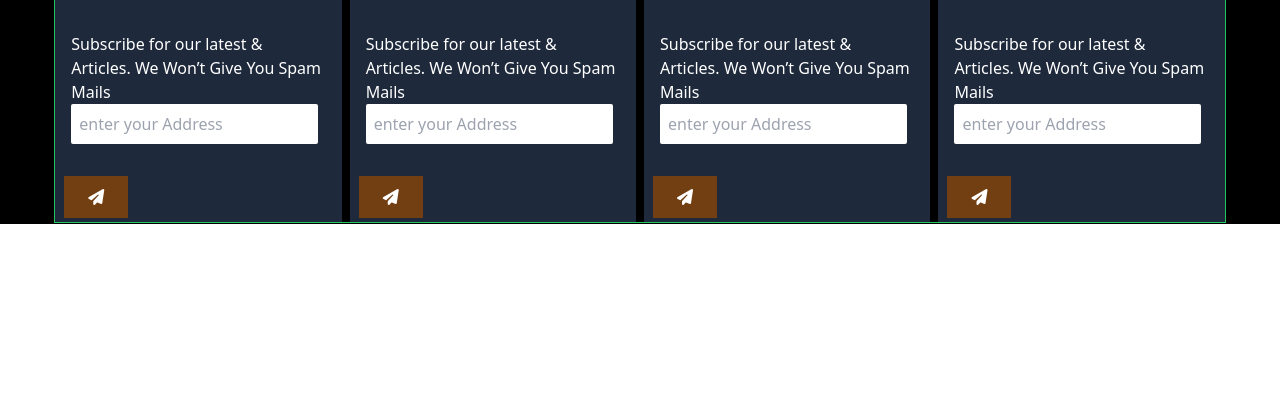
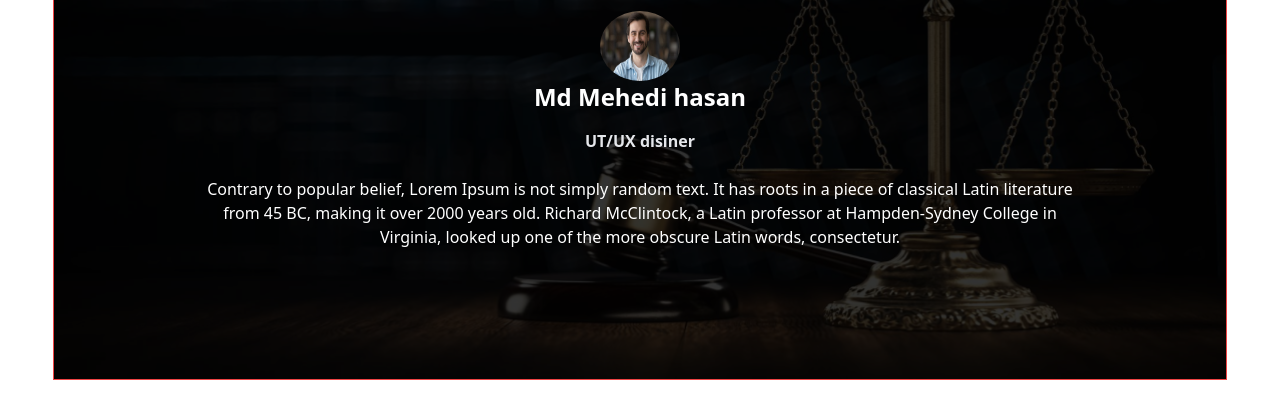
Before and after one commit to Mehedi-hasan-code10/tailwind-css-repo, a plain HTML site: page index.html in a window 1280 px wide. Shown: the part 2722-3141 px from the top of the page. Before the commit the page ends 2946 px from the top, so only its background shows below. Drawn offline with nearby package versions, Linux system fonts and the light colour scheme.

Commit message:
my commit

```diff
--- a/index.html
+++ b/index.html
@@ -104,6 +104,8 @@ min-h-[500px] sm:min-h-[600px] flex items-center justify-center">
     </div>
 </main>
 
+
+
 <footer class="w-11/12 mt-5 border border-red-500 mx-auto flex flex-col-reverse lg:flex-row gap-16">
     <section class="w-full lg:w-1/2 border border-blue-500 flex flex-col gap-4">
         <div class="sm:w-full bg-gray-500 px-5 py-3 sm:px-20 sm:py-5">
@@ -141,6 +143,8 @@ min-h-[500px] sm:min-h-[600px] flex items-center justify-center">
     <img src="images/faq.png">
     </div>
 </footer>
+
+
 
 <footer class="w-11/12 mx-auto mt-4 border border-red-600 flex flex-col xl:flex-row gap-4">
     <section class=" w-full xl:w-1/2 border border-green-500 grid grid-cols-1 sm:grid-cols-2 gap-1">
@@ -181,6 +185,27 @@ min-h-[500px] sm:min-h-[600px] flex items-center justify-center">
 
     </section>
 
+
+
+
+</footer>
+
+<footer class="relative w-11/12 h-[500px] mx-auto border border-red-500 bg-[url('images/banner.png')] bg-no-repeat bg-cover
+ sm:bg-center text-white">
+
+    <section class="absolute inset-0 bg-black bg-opacity-80 "></section>
+    <div class="relative z-10 text-white flex flex-col justify-center items-center text-center h-full">
+        <img src="images/p.png" class="w-[80px] h-[70px] rounded-[50%]">
+        <h1 class="text-2xl font-semibold">Md Mehedi hasan</h1>
+        <h1 class="text-1xl font-semibold mt-4 text-gray-200">UT/UX disiner</h1>
+        <p class="text-center justify-center items-center justify-items-center p mt-6 max-w-4xl">Contrary to popular
+            belief, Lorem Ipsum is
+            not simply random text. It has roots in a piece of classical Latin literature
+            from 45 BC, making it over 2000 years old. Richard McClintock, a Latin professor at Hampden-Sydney College
+            in
+            Virginia,
+            looked up one of the more obscure Latin words, consectetur.</p>
+    </div>
 
 
 
@@ -232,4 +257,7 @@ min-h-[500px] sm:min-h-[600px] flex items-center justify-center">
     </section>
 
 </footer>
+
+
+
 </body>
```
Also changed, not shown: images/p.png (added).
